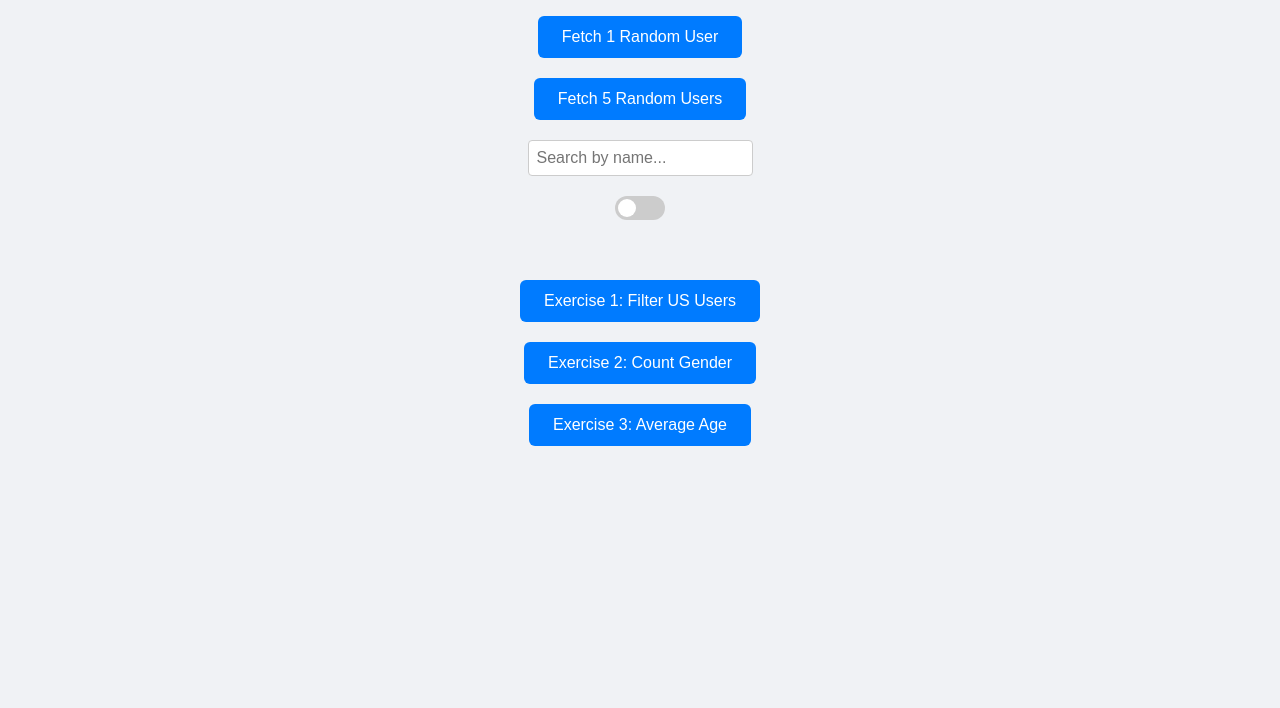
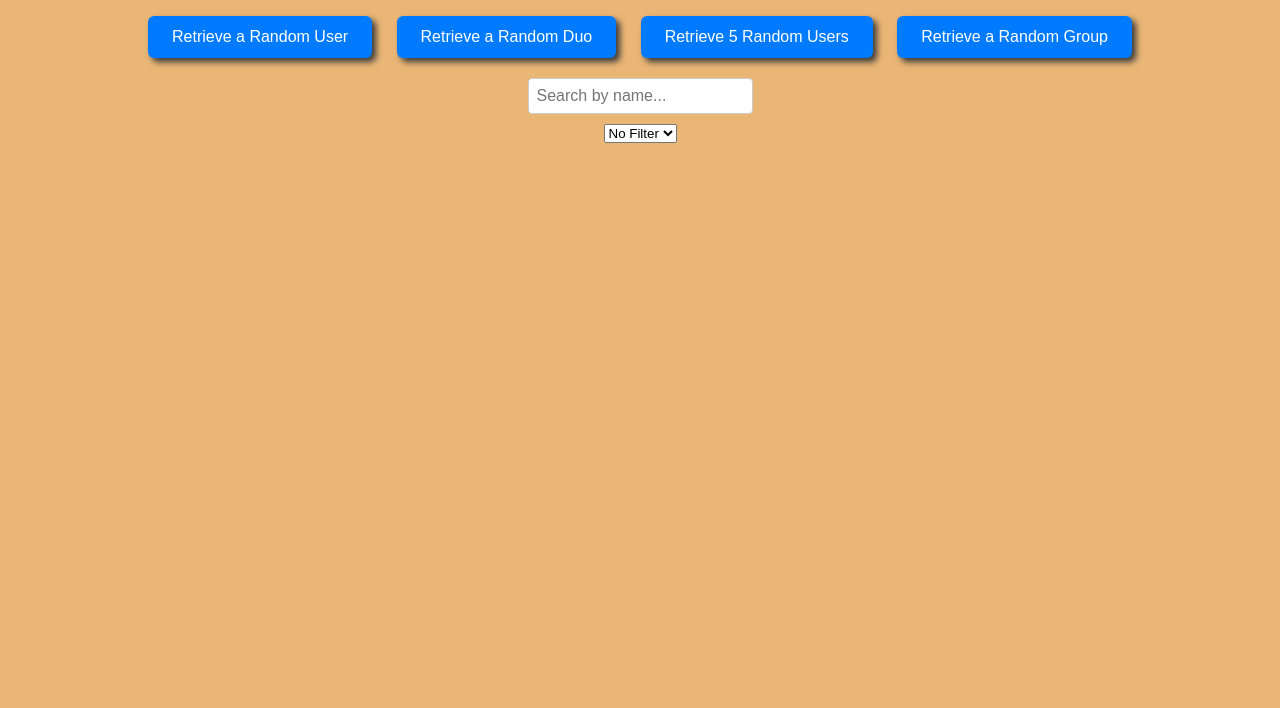
Before and after one commit to Blackhawk56210/JS-Lvl-1, a plain HTML site: page Jocelin-Hw/axios/index.html in a window 1280 px wide. Shown: the part 92-800 px from the top of the page. Drawn offline with nearby package versions, Linux system fonts and the light colour scheme.

Commit message:
trying to add filter options

```diff
--- a/Jocelin-Hw/axios/index.html
+++ b/Jocelin-Hw/axios/index.html
@@ -8,13 +8,22 @@
     <link rel="stylesheet" href="style.css" />
   </head>
   <body>
-    <h1>Random User Generator</h1>
+    <h1>User Generator</h1>
     <!-- Single and Multiple fetch buttons -->
-    <button id="fetchBtn">Fetch 1 Random User</button>
-    <button id="fetchMultipleBtn">Fetch 5 Random Users</button>
-
+    <div id="btnContainer">
+     <button id="fetchBtn">Retrieve a Random User</button>
+     <button id="fetchPairBtn">Retrieve a Random Duo</button>
+     <button id="fetchMultipleBtn">Retrieve 5 Random Users</button>
+     <button id="fetchGroupBtn">Retrieve a Random Group</button>
+    </div>
     <!-- Search input to filter by name -->
     <input type="text" id="searchInput" placeholder="Search by name..." />
+    <select name="filter">
+      <option value="none" id="filterSelect">No Filter</option>
+      <option value="name" id="filterSelect">Name</option>
+      <option value="country" id="filterSelect">Country</option>
+      <option value="age" id="filterSelect">Age</option>
+    </select>
     <!-- Theme toggle switch -->
     <label class="switch">
       <input type="checkbox" id="themeToggle" />
@@ -24,14 +33,6 @@
     <div id="userContainer"></div>
     <!-- Loader spinner -->
     <div class="loader" id="loader"></div>
-
-    <!-- Exercise buttons -->
-    <button id="ex1Btn">Exercise 1: Filter US Users</button>
-    <button id="ex2Btn">Exercise 2: Count Gender</button>
-    <button id="ex3Btn">Exercise 3: Average Age</button>
-    <!-- Container to show exercise results -->
-    <pre id="exerciseResult"></pre>
-
     <!-- Include Axios via CDN -->
     <script src="https://cdn.jsdelivr.net/npm/axios/dist/axios.min.js"></script>
     <script src="script.js"></script>
--- a/Jocelin-Hw/axios/script.js
+++ b/Jocelin-Hw/axios/script.js
@@ -1,5 +1,7 @@
 const fetchBtn = document.getElementById("fetchBtn");
+const fetchPair = document.getElementById("fetchPairBtn");
 const fetchMultipleBtn = document.getElementById("fetchMultipleBtn");
+const fetchGroupBtn = document.getElementById("fetchGroupBtn");
 const searchInput = document.getElementById("searchInput");
 const userContainer = document.getElementById("userContainer");
 const loader = document.getElementById("loader");
@@ -8,7 +10,9 @@ const themeToggle = document.getElementById("themeToggle");
 let users = [];
 
 fetchBtn.addEventListener("click", () => fetchUsers(1));
+fetchPair.addEventListener("click", () => fetchUsers(2));
 fetchMultipleBtn.addEventListener("click", () => fetchUsers(5));
+fetchGroupBtn.addEventListener("click", () => fetchUsers(10));
 searchInput.addEventListener("input", filterUsers);
 themeToggle.addEventListener("change", toggleTheme);
 
@@ -35,7 +39,9 @@ function renderUsers(list) {
   userContainer.innerHTML = "";
   let totalAge = list.reduce((sum, user) => sum + user.dob.age, 0);
   let averageAge = totalAge / list.length;
-  console.log("Average Age: ", averageAge);
+//
+  let filterValue = document.getElementById("filterSelect").value;
+  //
   list.forEach((user) => {
     let gender = user.gender;
     console.log("Gender: ", gender);
@@ -52,11 +58,16 @@ function renderUsers(list) {
         <p>Phone-number: ${user.phone}</p>
         `;
     userContainer.appendChild(card);
-
   });
-
+  //
+  if (filterValue === "name") {
+    users = users.filter(users.filter(user => user.status === `${user.name.first}`))
+  }
+  //
+  console.log("Average Age: ", averageAge);
 }
 
+// filters already rendered users
 function filterUsers() {
   let term = searchInput.value.toLowerCase();
   let filtered = users.filter((u) => {
@@ -67,6 +78,9 @@ function filterUsers() {
   renderUsers(filtered);
 }
 
+
+
+
 function toggleTheme() {
   document.body.classList.toggle("dark", themeToggle.checked);
   console.log("This is toggleTheme being called");
--- a/Jocelin-Hw/axios/style.css
+++ b/Jocelin-Hw/axios/style.css
@@ -9,14 +9,14 @@ body {
     display: flex;
     flex-direction: column;
     align-items: center;
-    background: #f0f2f5;
-    color: #333;
+    background: #eab676;
+    color: #121212;
     transition: background 0.3s, color 0.3s;
 }
 
 /* Dark theme override */
 body.dark {
-    background: #121212;
+    background: rgb(78, 76, 76);
     color: #f0f2f5;
 }
 
@@ -28,6 +28,7 @@ h1 {
 
 /* Buttons */
 button {
+    display: inline-flex;
     margin: 10px;
     padding: 12px 24px;
     font-size: 1rem;
@@ -37,6 +38,7 @@ button {
     color: white;
     cursor: pointer;
     transition: background 0.2s;
+    box-shadow: 4px 4px 6px rgb(58, 57, 57);
 }
 button:hover {
     background: #0056b3;
@@ -53,8 +55,9 @@ button:hover {
 
 /* Switch (theme toggle) */
 .switch {
-    position: relative;
-    display: inline-block;
+    position: absolute;
+    top: 8px;
+    right: 20px;
     width: 50px;
     height: 24px;
     margin: 10px;
@@ -65,7 +68,7 @@ button:hover {
 .slider {
     position: absolute;
     cursor: pointer;
-    background-color: #ccc;
+    background-color: gray;
     border-radius: 24px;
     top: 0;
     left: 0;
@@ -113,7 +116,7 @@ input:checked + .slider:before {
     transition: box-shadow 0.2s;
 }
 body.dark .user-card {
-    background: #1e1e1e;
+    background: steelblue;
     box-shadow: 0 4px 12px rgba(0, 0, 0, 0.5);
 }
 .user-card:hover {
```
